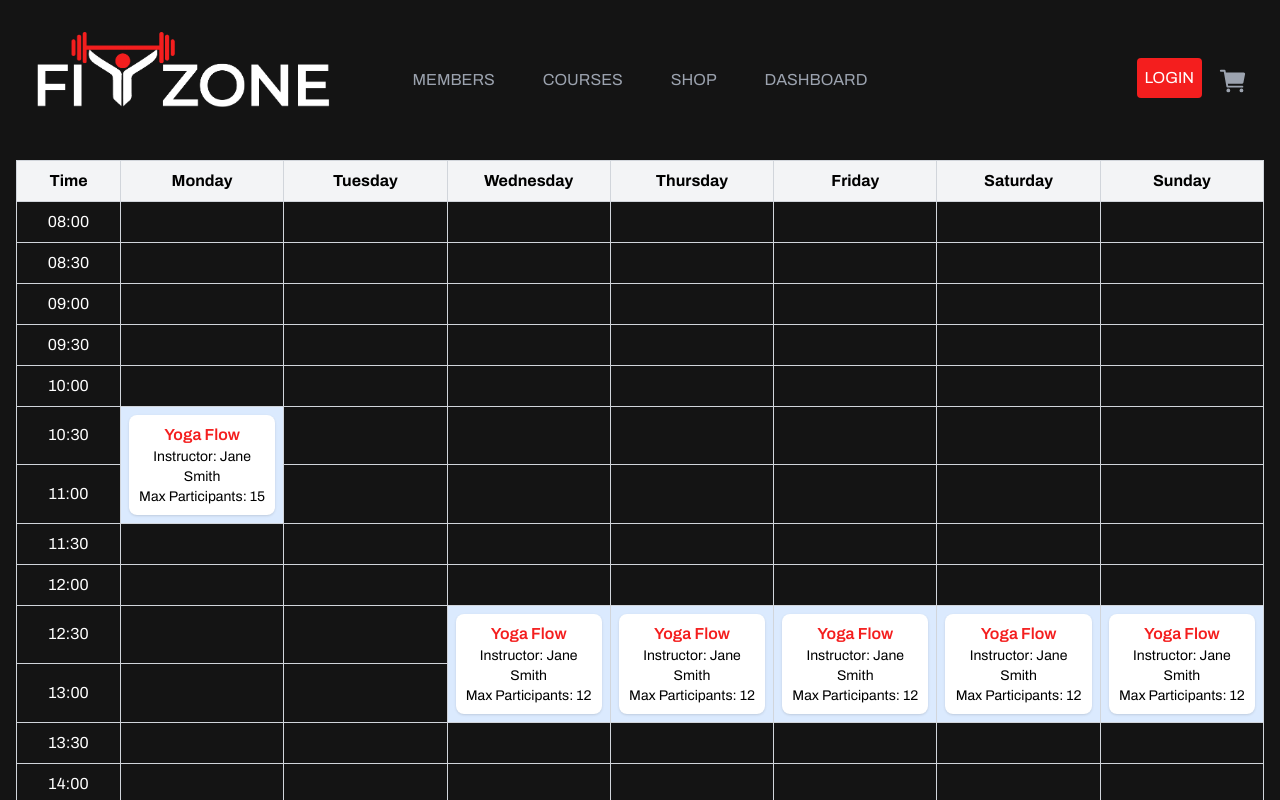
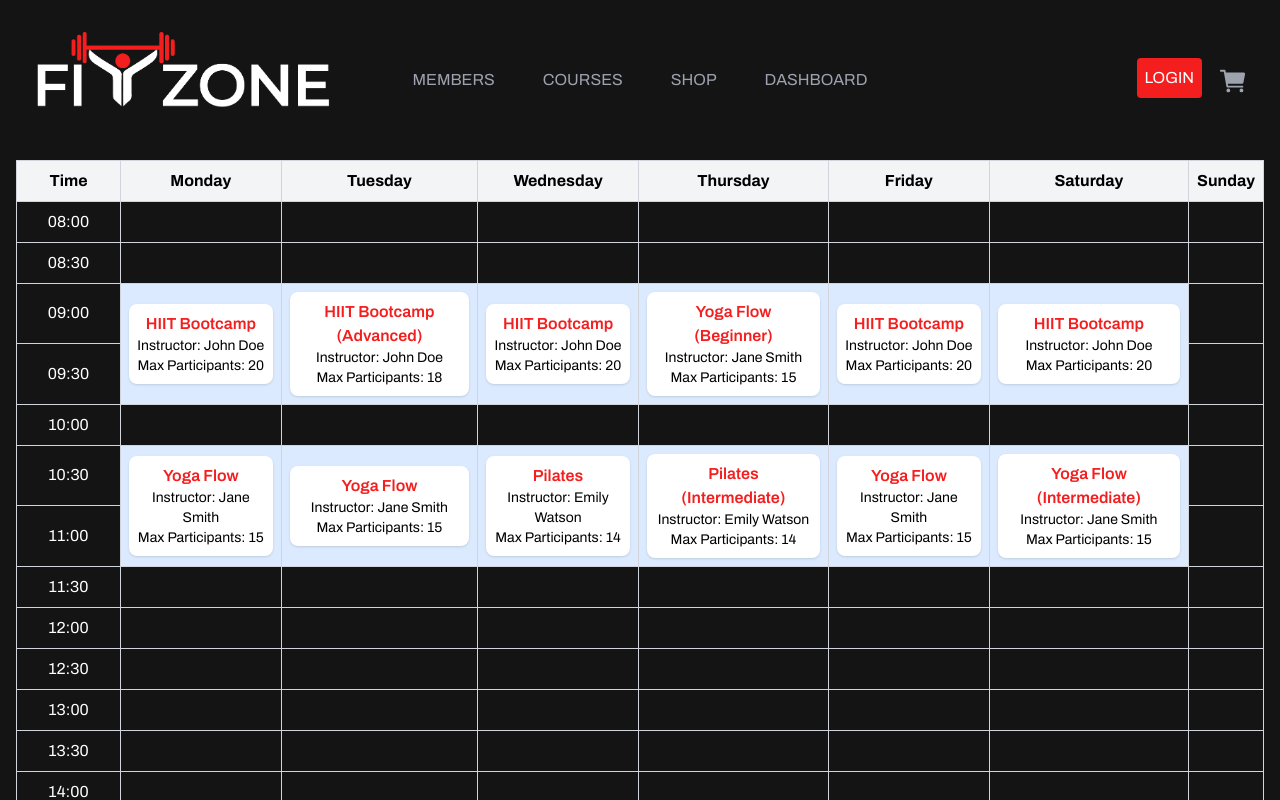
Before and after one commit to v-lahutik/FitZone-Gym-and-E-shop, a React (Vite) app in the folder Frontend/: page / in a window 1280 px wide. Shown: the top 800 px of the page. Built offline with nearby package versions, Linux system fonts and the light colour scheme.

Commit message:
course dummy data added

```diff
--- a/Frontend/src/components/Admin/CourseTable/CourseTable.tsx
+++ b/Frontend/src/components/Admin/CourseTable/CourseTable.tsx
@@ -1,4 +1,5 @@
 import React from 'react';
+import { courseData } from '../../DummyData/courses';
 
 interface Course {
   name: string;
@@ -52,78 +53,80 @@ const weekdays = [
   'Sunday'
 ];
 
-const courses: Course[] = [
-  {
-    name: 'Yoga Flow',
-    category: ['flexibility'],
-    weekday: 'Monday',
-    time: { start: '10:30', end: '11:30' },
-    maxParticipants: 15,
-    description:
-      'A calming yoga flow to improve flexibility and reduce stress.',
-    instructor: 'Jane Smith'
-  },
-  {
-    name: 'Yoga Flow',
-    category: ['flexibility'],
-    weekday: 'Sunday',
-    time: { start: '12:30', end: '13:30' },
-    maxParticipants: 12,
-    description:
-      'A calming yoga flow to improve flexibility and reduce stress.',
-    instructor: 'Jane Smith'
-  },
-  {
-    name: 'Yoga Flow',
-    category: ['flexibility'],
-    weekday: 'Tuesday',
-    time: { start: '18:30', end: '19:30' },
-    maxParticipants: 12,
-    description:
-      'A calming yoga flow to improve flexibility and reduce stress.',
-    instructor: 'Jane Smith'
-  },
-  {
-    name: 'Yoga Flow',
-    category: ['flexibility'],
-    weekday: 'Thursday',
-    time: { start: '12:30', end: '13:30' },
-    maxParticipants: 12,
-    description:
-      'A calming yoga flow to improve flexibility and reduce stress.',
-    instructor: 'Jane Smith'
-  },
-  {
-    name: 'Yoga Flow',
-    category: ['flexibility'],
-    weekday: 'Wednesday',
-    time: { start: '12:30', end: '13:30' },
-    maxParticipants: 12,
-    description:
-      'A calming yoga flow to improve flexibility and reduce stress.',
-    instructor: 'Jane Smith'
-  },
-  {
-    name: 'Yoga Flow',
-    category: ['flexibility'],
-    weekday: 'Friday',
-    time: { start: '12:30', end: '13:30' },
-    maxParticipants: 12,
-    description:
-      'A calming yoga flow to improve flexibility and reduce stress.',
-    instructor: 'Jane Smith'
-  },
-  {
-    name: 'Yoga Flow',
-    category: ['flexibility'],
-    weekday: 'Saturday',
-    time: { start: '12:30', end: '13:30' },
-    maxParticipants: 12,
-    description:
-      'A calming yoga flow to improve flexibility and reduce stress.',
-    instructor: 'Jane Smith'
-  }
-];
+const courses = courseData;
+
+// const courses: Course[] = [
+//   {
+//     name: 'Yoga Flow',
+//     category: ['flexibility'],
+//     weekday: 'Monday',
+//     time: { start: '10:30', end: '11:30' },
+//     maxParticipants: 15,
+//     description:
+//       'A calming yoga flow to improve flexibility and reduce stress.',
+//     instructor: 'Jane Smith'
+//   },
+//   {
+//     name: 'Yoga Flow',
+//     category: ['flexibility'],
+//     weekday: 'Sunday',
+//     time: { start: '12:30', end: '13:30' },
+//     maxParticipants: 12,
+//     description:
+//       'A calming yoga flow to improve flexibility and reduce stress.',
+//     instructor: 'Jane Smith'
+//   },
+//   {
+//     name: 'Yoga Flow',
+//     category: ['flexibility'],
+//     weekday: 'Tuesday',
+//     time: { start: '18:30', end: '19:30' },
+//     maxParticipants: 12,
+//     description:
+//       'A calming yoga flow to improve flexibility and reduce stress.',
+//     instructor: 'Jane Smith'
+//   },
+//   {
+//     name: 'Yoga Flow',
+//     category: ['flexibility'],
+//     weekday: 'Thursday',
+//     time: { start: '12:30', end: '13:30' },
+//     maxParticipants: 12,
+//     description:
+//       'A calming yoga flow to improve flexibility and reduce stress.',
+//     instructor: 'Jane Smith'
+//   },
+//   {
+//     name: 'Yoga Flow',
+//     category: ['flexibility'],
+//     weekday: 'Wednesday',
+//     time: { start: '12:30', end: '13:30' },
+//     maxParticipants: 12,
+//     description:
+//       'A calming yoga flow to improve flexibility and reduce stress.',
+//     instructor: 'Jane Smith'
+//   },
+//   {
+//     name: 'Yoga Flow',
+//     category: ['flexibility'],
+//     weekday: 'Friday',
+//     time: { start: '12:30', end: '13:30' },
+//     maxParticipants: 12,
+//     description:
+//       'A calming yoga flow to improve flexibility and reduce stress.',
+//     instructor: 'Jane Smith'
+//   },
+//   {
+//     name: 'Yoga Flow',
+//     category: ['flexibility'],
+//     weekday: 'Saturday',
+//     time: { start: '12:30', end: '13:30' },
+//     maxParticipants: 12,
+//     description:
+//       'A calming yoga flow to improve flexibility and reduce stress.',
+//     instructor: 'Jane Smith'
+//   }
+// ];
 
 const CourseTable: React.FC = () => {
   //  calculate which rows the course spans based on time
```
